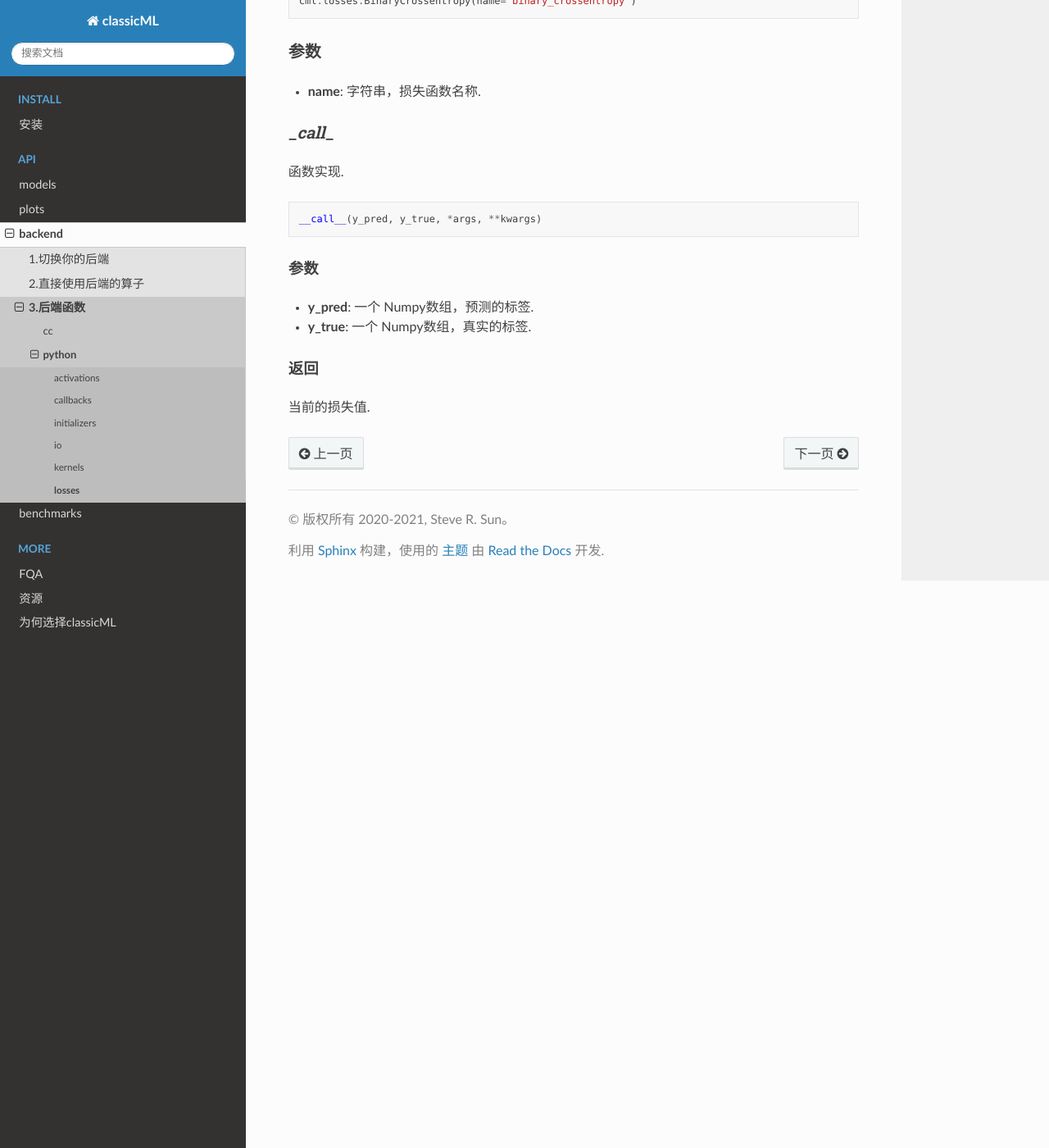
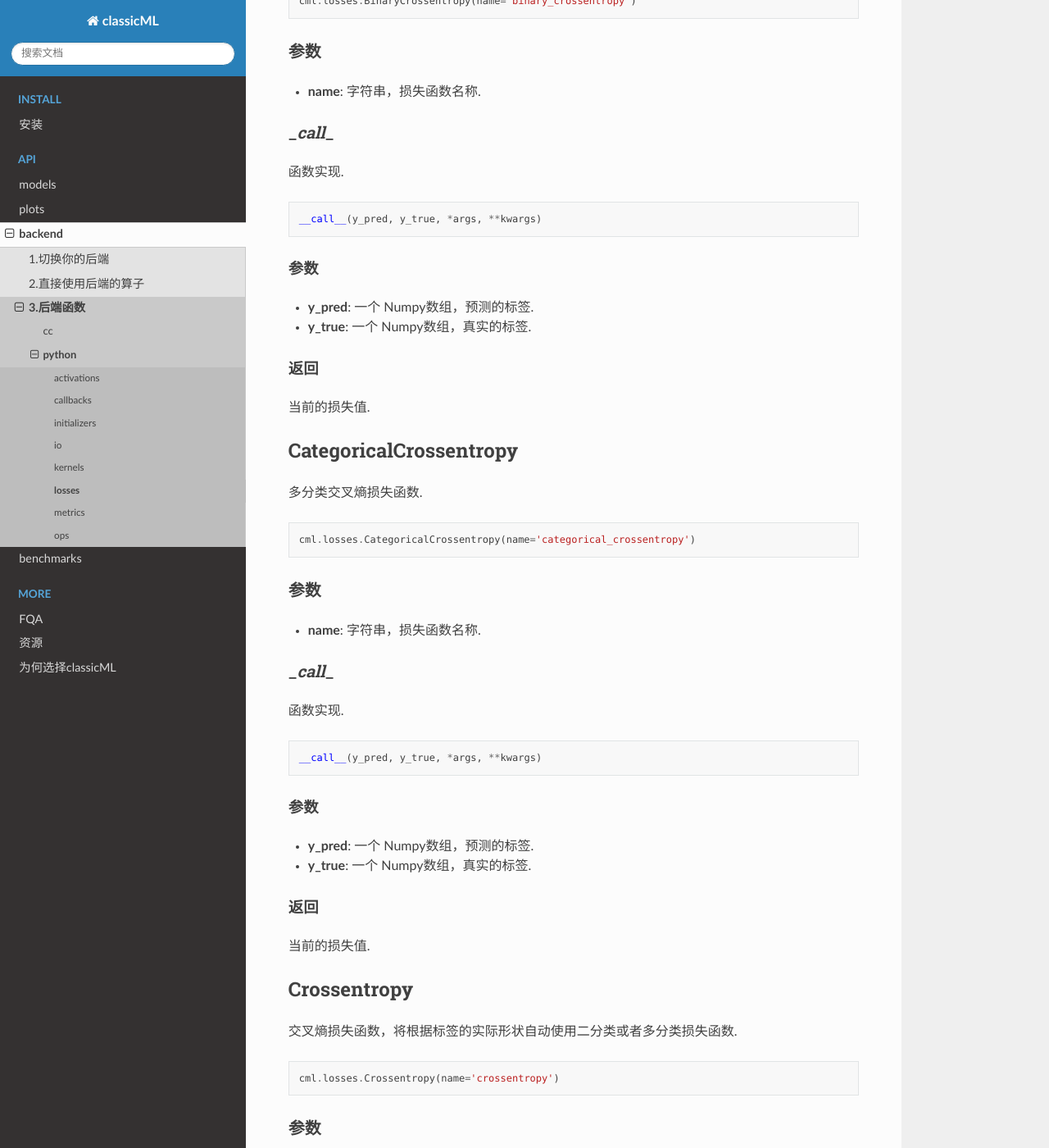
Before and after one commit to sun1638650145/classicML, a Sphinx documentation site: the page built from docs/source/backend/python/losses.md, in a window 1280 px wide and 1400 px high, scrolled down 871 px. Shown: the whole window at 82% size. Built offline with Sphinx 7.4.7 and the Read the Docs theme 2.0.0, drawn with Linux system fonts in a browser that asks for light colours; some of the changed text lies outside the part shown.

Commit message:
add docs/backend/metrics & python/ops

````diff
--- a/docs/source/backend/python/index.rst
+++ b/docs/source/backend/python/index.rst
@@ -14,3 +14,5 @@
    io
    kernels
    losses
+   metrics
+   ops
--- a/docs/source/backend/python/losses.md
+++ b/docs/source/backend/python/losses.md
@@ -54,3 +54,120 @@
 #### 返回
 
 当前的损失值.
+
+## CategoricalCrossentropy
+
+多分类交叉熵损失函数.
+
+```python
+cml.losses.CategoricalCrossentropy(name='categorical_crossentropy')
+```
+
+### 参数
+
+* <b>name</b>: 字符串，损失函数名称.
+
+### \__call__
+
+函数实现.
+
+```python
+__call__(y_pred, y_true, *args, **kwargs)
+```
+
+#### 参数
+
+* <b>y_pred</b>: 一个 Numpy数组，预测的标签.
+* <b>y_true</b>: 一个 Numpy数组，真实的标签.
+
+#### 返回
+
+当前的损失值.
+
+## Crossentropy
+
+交叉熵损失函数，将根据标签的实际形状自动使用二分类或者多分类损失函数.
+
+```python
+cml.losses.Crossentropy(name='crossentropy')
+```
+
+### 参数
+
+* <b>name</b>: 字符串，损失函数名称.
+
+### \__call__
+
+函数实现.
+
+```python
+__call__(y_pred, y_true, *args, **kwargs)
+```
+
+#### 参数
+
+* <b>y_pred</b>: 一个 Numpy数组，预测的标签.
+* <b>y_true</b>: 一个 Numpy数组，真实的标签.
+
+#### 返回
+
+当前的损失值.
+
+## LogLikelihood
+
+对数似然损失函数.
+
+```python
+cml.losses.CategoricalCrossentropy(name='log_likelihood')
+```
+
+### 参数
+
+* <b>name</b>: 字符串，损失函数名称.
+
+### \__call__
+
+函数实现.
+
+```python
+__call__(y_true, beta, *args, **kwargs)
+```
+
+#### 参数
+
+* <b>y_true</b>: 一个 Numpy数组，真实的标签.
+* <b>beta</b>: 一个 Numpy数组，模型的参数矩阵.
+* <b>x_hat</b>: 一个 Numpy数组，属性的参数矩阵.
+
+#### 返回
+
+当前的损失值.
+
+## MeanSquaredError
+
+均方误差损失函数.
+
+```python
+cml.losses.MeanSquaredError(name='mean_squared_error')
+```
+
+### 参数
+
+* <b>name</b>: 字符串，损失函数名称.
+
+### \__call__
+
+函数实现.
+
+```python
+__call__(y_pred, y_true, *args, **kwargs)
+```
+
+#### 参数
+
+* <b>y_pred</b>: 一个 Numpy数组，预测的标签.
+* <b>y_true</b>: 一个 Numpy数组，真实的标签.
+
+#### 返回
+
+当前的损失值.
````
Also changed, not shown: docs/source/backend/python/metrics.md (added, +114 -0 lines), docs/source/backend/python/ops.md (added, +202 -0 lines), 1 other file.
